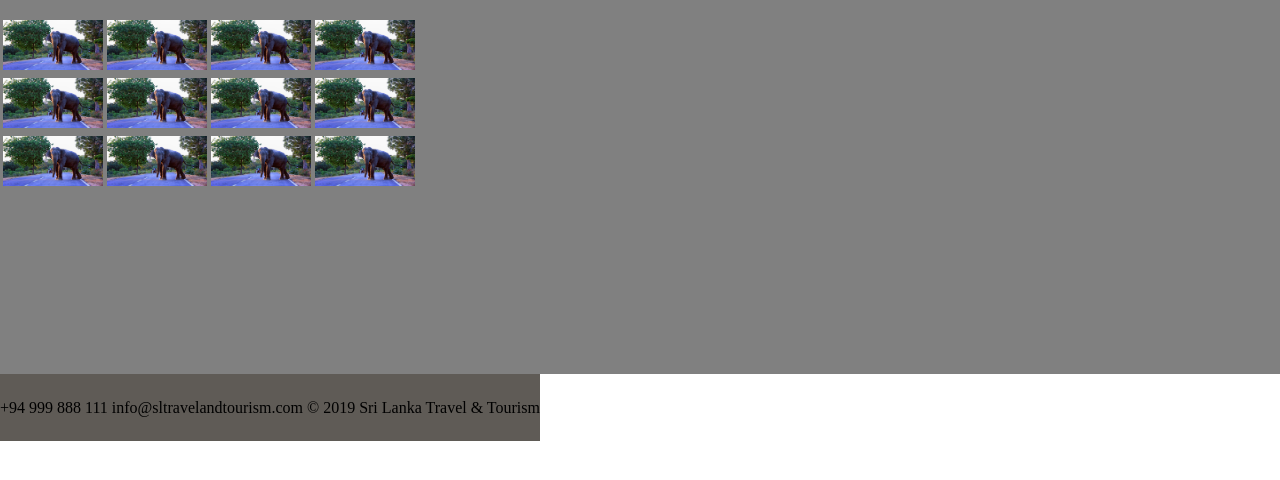
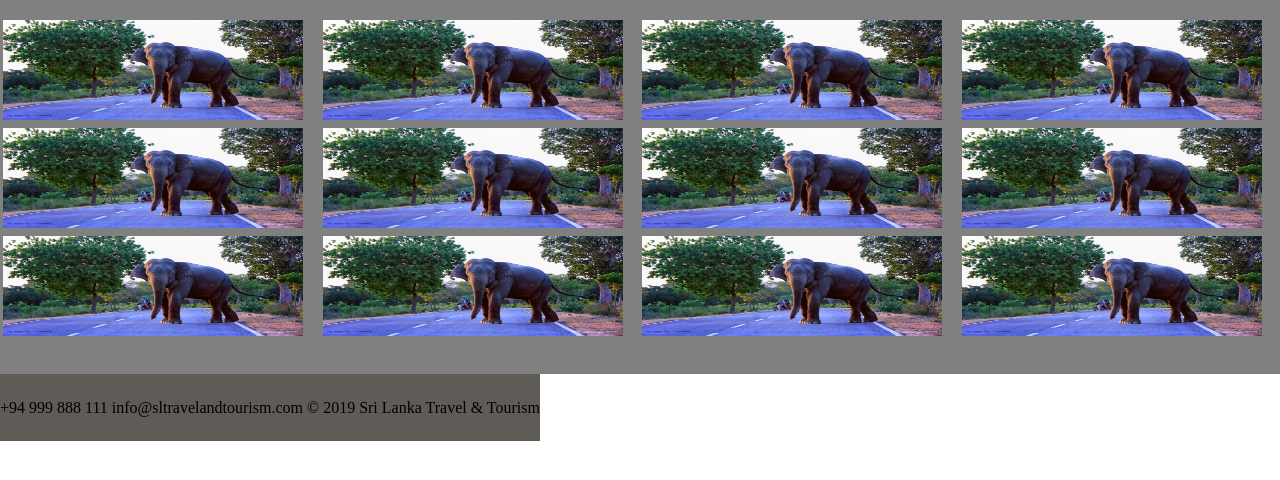
Before and after one commit to Kavindu-Gayantha/Sri-lankan-tourism, a plain HTML site: page destination.html in a window 1280 px wide. Shown: the part 102-582 px from the top of the page. Drawn offline with Linux system fonts and the light colour scheme.

Commit message:
make changes in main css file and destination html file

```diff
--- a/destination.html
+++ b/destination.html
@@ -26,7 +26,7 @@
         <p style="color:red; font-size:20px; font-weight:bold;">Destination</p>
         <div class="destinationGallery">
 
-            <table class="gallery">
+            <table class="gallery" style="width:100%; padding:0;">
                 <tr>
                     <td><img src="photos/yala.jpg" alt=""></td><td><img src="photos/yala.jpg" alt=""></td><td><img src="photos/yala.jpg" alt=""></td><td><img src="photos/yala.jpg" alt=""></td>
                 </tr>
--- a/main.css
+++ b/main.css
@@ -144,8 +144,10 @@ body
 }
 .gallery img
 {
-    width:100px;
-    height: 50px;
+    width:300px;
+    height: 100px;
+    padding:0;
+    margin:0;
 
 }
 body
```
